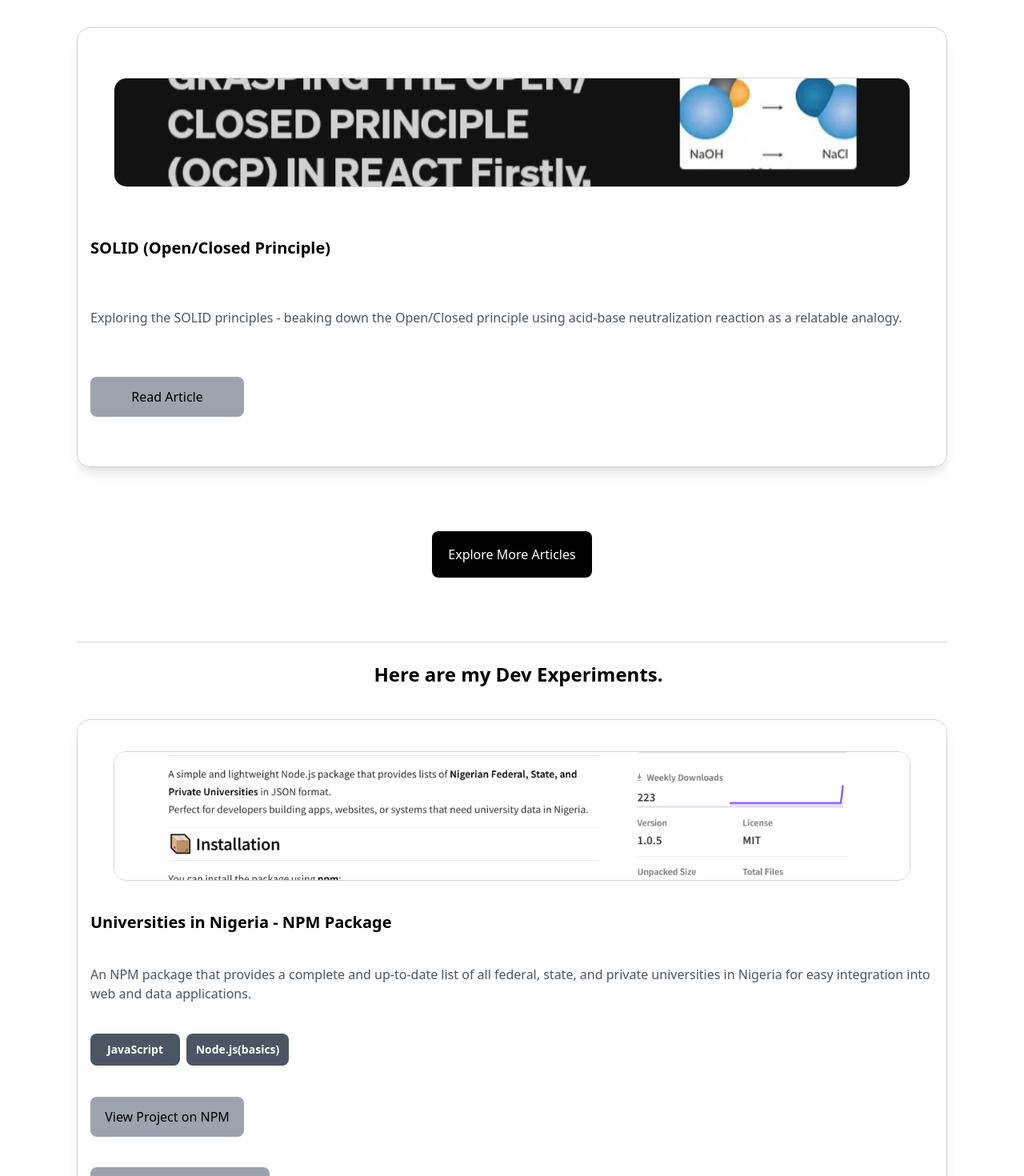
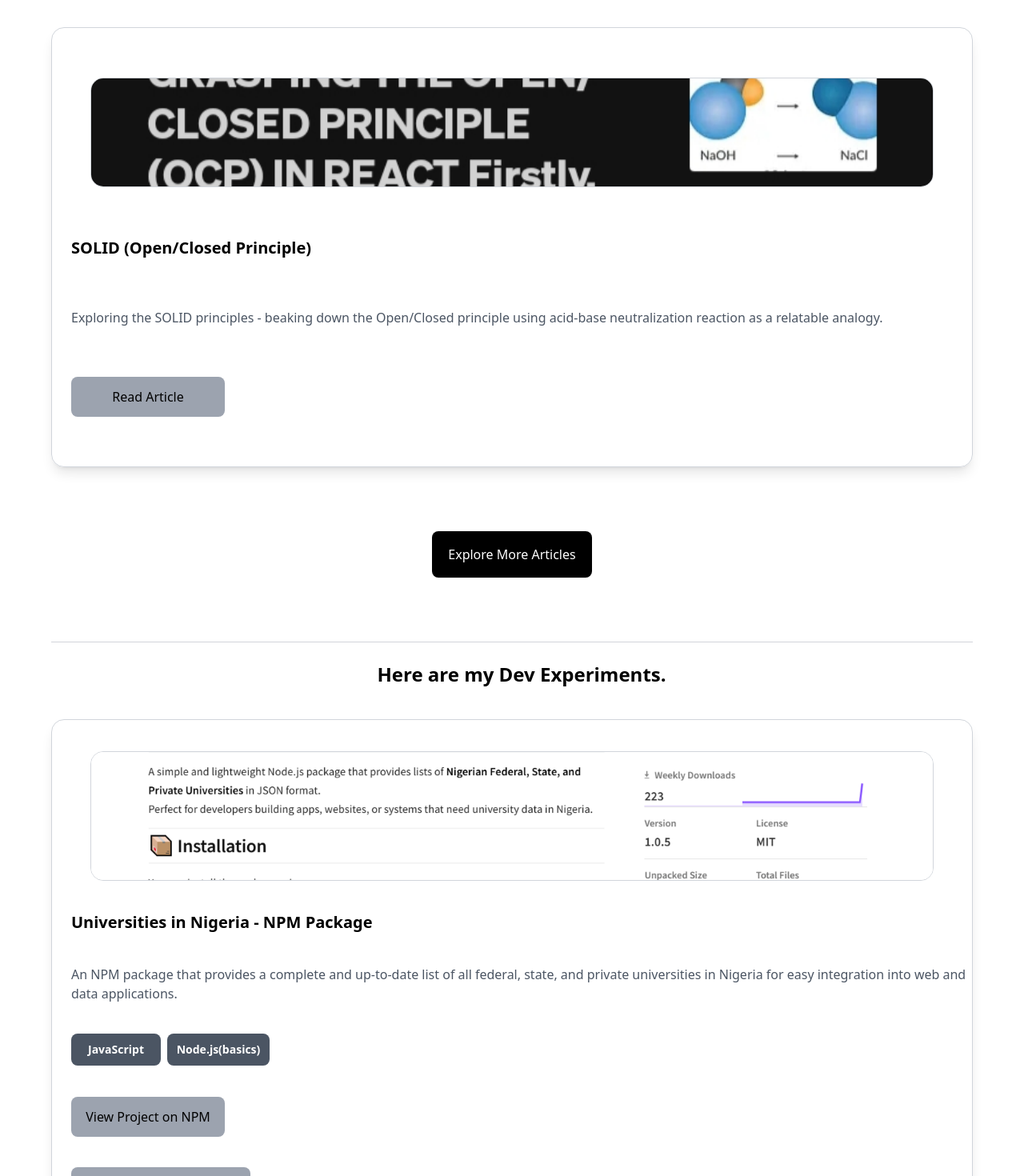
Before and after one commit to Hub-devAnthony/Portfolio, a React (Vite) app: page / in a window 1280 px wide. Shown: the part 3295-4765 px from the top of the page at 80% size. Built offline with nearby package versions, Linux system fonts and the light colour scheme.

Commit message:
fixed some issues

```diff
--- a/src/Projects-Motion.jsx
+++ b/src/Projects-Motion.jsx
@@ -23,7 +23,7 @@ function Motion () {
 
       <main className="flex flex-col h-[560px] lg:h-[520px] w-[90vw] border-gray-300 border rounded-2xl shadow-lg">
         <div className="ml-4 mt-12 flex items-center gap-2">
-          <div className="flex items-center justify-center h-12 w-12 bg-black rounded-lg"><Megaphone className="text-white" /></div>
+          <div className="flex flex-shrink-0 items-center justify-center h-12 w-12 bg-black rounded-lg"><Megaphone className="text-white" /></div>
           <p className="text-lg font-bold text-black">Brand Ambassadorship Opportunities</p>
         </div>
         <p className="mt-6 ml-4 mr-4 text-base font-medium text-gray-600">Beyond coding, I've been involved in a number of campus brand ambassadorship opportunities, including <a href="https://www.univad.org/" className="text-blue-600 underline">Univad</a> and <a href="https://cowrywise.com/" className="text-blue-600 underline">Cowrywise.</a></p>
--- a/src/Projects-Section.jsx
+++ b/src/Projects-Section.jsx
@@ -11,13 +11,13 @@ function ProjectsSection () {
     <div id="project" data-aos="fade-up" data-aos-delay="600">
        <p className="mt-6 text-center text-2xl font-extrabold text-black">My Articles.</p>
 
-       <div className="flex flex-col justify-evenly mt-10 mx-auto h-[550px] w-[85vw] border-gray-300 border rounded-2xl shadow-lg">
+       <div className="flex flex-col justify-evenly mt-10 mx-auto h-[550px] w-[90vw] border-gray-300 border rounded-2xl shadow-lg">
         <div className="mx-auto rounded-2xl border-gray-300 border w-11/12 h-1/4 overflow-hidden">
           <img className="w-full h-full object-cover" src="article.jpg" />
         </div>
-        <p className="ml-4 text-xl font-bold text-black">SOLID (Open/Closed Principle)</p>
-        <p className="ml-4 text-base font-medium text-gray-600">Exploring the SOLID principles - beaking down the Open/Closed principle using acid-base neutralization reaction as a relatable analogy.</p>
-        <a href="https://medium.com/@anthony.yk"><button className="ml-4 h-[50px] w-48 bg-gray-400 rounded-lg font-medium text-base">Read Article</button></a>
+        <p className="ml-6 text-xl font-bold text-black">SOLID (Open/Closed Principle)</p>
+        <p className="ml-6 text-base font-medium text-gray-600">Exploring the SOLID principles - beaking down the Open/Closed principle using acid-base neutralization reaction as a relatable analogy.</p>
+        <a href="https://medium.com/@anthony.yk"><button className="ml-6 h-[50px] w-48 bg-gray-400 rounded-lg font-medium text-base">Read Article</button></a>
       </div>
 
       <a href="https://medium.com/@anthony.yk">
@@ -26,94 +26,94 @@ function ProjectsSection () {
         </div>
       </a>
 
-      <div className="mx-auto mt-20 w-[85vw] border-t border-gray-300"></div>
+      <div className="mx-auto mt-20 w-[90vw] border-t border-gray-300"></div>
 
-      <p className="mt-6 ml-4 text-2xl text-center font-extrabold text-black">Here are my Dev Experiments.</p>
+      <p className="mt-6 ml-6 text-2xl text-center font-extrabold text-black">Here are my Dev Experiments.</p>
 
-      <div className="flex flex-col justify-evenly mt-10 mx-auto h-[650px] w-[85vw] border-gray-300 border rounded-2xl shadow-lg">
+      <div className="flex flex-col justify-evenly mt-10 mx-auto h-[650px] w-[90vw] border-gray-300 border rounded-2xl shadow-lg">
         <div className="mx-auto rounded-2xl border-gray-300 border w-11/12 h-1/4 overflow-hidden">
           <img className="w-full h-full object-cover" src="package.png" />
         </div>
-        <p className="ml-4 mr-6 text-xl font-bold text-black">Universities in Nigeria - NPM Package</p>
-        <p className="ml-4 text-base font-medium text-gray-600">An NPM package that provides a complete and up-to-date list of all federal, state, and private universities in Nigeria for easy integration into web and data applications.</p>
+        <p className="ml-6 mr-6 text-xl font-bold text-black">Universities in Nigeria - NPM Package</p>
+        <p className="ml-6 text-base font-medium text-gray-600">An NPM package that provides a complete and up-to-date list of all federal, state, and private universities in Nigeria for easy integration into web and data applications.</p>
         <div>
-          <button className="ml-4 h-10 w-28 text-white bg-gray-600 rounded-lg font-bold text-sm">JavaScript</button>
+          <button className="ml-6 h-10 w-28 text-white bg-gray-600 rounded-lg font-bold text-sm">JavaScript</button>
           <button className="ml-2 h-10 w-32 text-white bg-gray-600 rounded-lg font-bold text-sm">Node.js(basics)</button>
         </div>
-        <a href="https://www.npmjs.com/package/nigerian-universities-data"><button className="ml-4 h-[50px] w-48 bg-gray-400 rounded-lg font-medium text-base">View Project on NPM</button></a>
-        <a href="https://github.com/Hub-devAnthony/nigerian-universities-data"><button className="ml-4 h-[50px] w-56 bg-gray-400 rounded-lg font-medium text-base">View Project on Github</button></a>
+        <a href="https://www.npmjs.com/package/nigerian-universities-data"><button className="ml-6 h-[50px] w-48 bg-gray-400 rounded-lg font-medium text-base">View Project on NPM</button></a>
+        <a href="https://github.com/Hub-devAnthony/nigerian-universities-data"><button className="ml-6 h-[50px] w-56 bg-gray-400 rounded-lg font-medium text-base">View Project on Github</button></a>
       </div>
 
-      <div className="flex flex-col justify-evenly mt-10 mx-auto h-[650px] w-[85vw] border-gray-300 border rounded-2xl shadow-lg">
+      <div className="flex flex-col justify-evenly mt-10 mx-auto h-[650px] w-[90vw] border-gray-300 border rounded-2xl shadow-lg">
         <div className="mx-auto rounded-2xl border-gray-300 border w-11/12 h-1/4 overflow-hidden">
           <img className="w-full h-full object-cover" src="inerface.png" />
         </div>
-        <p className="ml-4 mr-6 text-xl font-bold text-black">Nigerian Universities - Demo Interface</p>
-        <p className="ml-4 text-base font-medium text-gray-600">A quick sneak peak into how the Nigerian Universities package works - clean UI, simple data display and smooth experience.</p>
+        <p className="ml-6 mr-6 text-xl font-bold text-black">Nigerian Universities - Demo Interface</p>
+        <p className="ml-6 text-base font-medium text-gray-600">A quick sneak peak into how the Nigerian Universities package works - clean UI, simple data display and smooth experience.</p>
         <div>
-          <button className="ml-4 h-10 w-28 text-white bg-gray-600 rounded-lg font-bold text-sm">TailwindCSS</button>
+          <button className="ml-6 h-10 w-28 text-white bg-gray-600 rounded-lg font-bold text-sm">TailwindCSS</button>
           <button className="ml-2 h-10 w-20 text-white bg-gray-600 rounded-lg font-bold text-sm">React.js</button>
         </div>
-        <a href="https://directory-of-nigerian-universities.vercel.app/"><button className="ml-4 h-[50px] w-48 bg-gray-400 rounded-lg font-medium text-base">Live Demo</button></a>
-        <a href="https://github.com/Hub-devAnthony/Directory-of-Nigerian-Universities"><button className="ml-4 h-[50px] w-56 bg-gray-400 rounded-lg font-medium text-base">View Project on Github</button></a>
+        <a href="https://directory-of-nigerian-universities.vercel.app/"><button className="ml-6 h-[50px] w-48 bg-gray-400 rounded-lg font-medium text-base">Live Demo</button></a>
+        <a href="https://github.com/Hub-devAnthony/Directory-of-Nigerian-Universities"><button className="ml-6 h-[50px] w-56 bg-gray-400 rounded-lg font-medium text-base">View Project on Github</button></a>
       </div>
 
-      <div className="flex flex-col justify-evenly mt-6 mx-auto h-[650px] w-[85vw] border-gray-300 border rounded-2xl shadow-lg">
+      <div className="flex flex-col justify-evenly mt-6 mx-auto h-[650px] w-[90vw] border-gray-300 border rounded-2xl shadow-lg">
         <div className="rounded-xl mx-auto border-gray-300 border w-11/12 h-1/4 overflow-hidden">
           <img className="w-full h-full object-cover" src="third.png" />
         </div>
-        <p className="ml-4 text-xl font-bold text-black">GreenLab</p>
-        <p className="ml-4 text-base font-medium text-gray-600">Building a mobile web app that allows users to identify households chemicals, understand safe usage and promotes eco-friendly alternatives.</p>
+        <p className="ml-6 text-xl font-bold text-black">GreenLab</p>
+        <p className="ml-6 text-base font-medium text-gray-600">Building a mobile web app that allows users to identify households chemicals, understand safe usage and promotes eco-friendly alternatives.</p>
         <div>
-          <button className="ml-4 h-10 w-28 text-white bg-gray-600 rounded-lg font-bold text-sm">TailwindCSS</button>
+          <button className="ml-6 h-10 w-28 text-white bg-gray-600 rounded-lg font-bold text-sm">TailwindCSS</button>
           <button className="ml-2 h-10 w-20 text-white bg-gray-600 rounded-lg font-bold text-sn">React.js</button>
         </div>
-        <a href="https://greenlab-eta.vercel.app/"><button className="ml-4 h-[50px] w-48 bg-gray-400 rounded-lg font-medium text-base">Live Demo</button></a>
-        <a href="https://github.com/Hub-devAnthony/safety-checker"><button className="ml-4 h-[50px] w-56 bg-gray-400 rounded-lg font-medium text-base">View Project on Github</button></a>
+        <a href="https://greenlab-eta.vercel.app/"><button className="ml-6 h-[50px] w-48 bg-gray-400 rounded-lg font-medium text-base">Live Demo</button></a>
+        <a href="https://github.com/Hub-devAnthony/safety-checker"><button className="ml-6 h-[50px] w-56 bg-gray-400 rounded-lg font-medium text-base">View Project on Github</button></a>
       </div>
 
-      <div className="flex flex-col justify-evenly mt-10 mx-auto h-[650px] w-[85vw] border-gray-300 border rounded-2xl shadow-lg">
+      <div className="flex flex-col justify-evenly mt-10 mx-auto h-[650px] w-[90vw] border-gray-300 border rounded-2xl shadow-lg">
         <div className="mx-auto rounded-xl border-gray-300 border w-11/12 h-1/4 overflow-hidden">
           <img className="w-full h-full object-cover" src="fourth.png" />
         </div>
-        <p className="ml-4 text-xl font-bold text-black">ChemQuest</p>
-        <p className="ml-4 text-base font-medium text-gray-600">An interactive quiz game that helps users learn about different chemicals, their use, and their effects on the environment.</p>
+        <p className="ml-6 text-xl font-bold text-black">ChemQuest</p>
+        <p className="ml-6 text-base font-medium text-gray-600">An interactive quiz game that helps users learn about different chemicals, their use, and their effects on the environment.</p>
         <div>
-          <button className="ml-4 h-10 w-28 text-white bg-gray-600 rounded-lg font-bold text-sm">TailwindCSS</button>
+          <button className="ml-6 h-10 w-28 text-white bg-gray-600 rounded-lg font-bold text-sm">TailwindCSS</button>
           <button className="ml-2 h-10 w-24 text-white bg-gray-600 rounded-lg font-bold text-sm">JavaScript</button>
         </div>
-        <a href="https://hub-devanthony.github.io/ChemQuest/"><button className="ml-4 h-[50px] w-48 bg-gray-400 rounded-lg font-medium text-base">Live Demo</button></a>
-        <a href="https://github.com/Hub-devAnthony/ChemQuest"><button className="ml-4 h-[50px] w-56 bg-gray-400 rounded-lg font-medium text-base">View Project on Github</button></a>
+        <a href="https://hub-devanthony.github.io/ChemQuest/"><button className="ml-6 h-[50px] w-48 bg-gray-400 rounded-lg font-medium text-base">Live Demo</button></a>
+        <a href="https://github.com/Hub-devAnthony/ChemQuest"><button className="ml-6 h-[50px] w-56 bg-gray-400 rounded-lg font-medium text-base">View Project on Github</button></a>
       </div>
 
-      <div className="flex flex-col justify-evenly mt-10 mx-auto h-[650px] w-[85vw] border-gray-300 border rounded-2xl shadow-lg">
+      <div className="flex flex-col justify-evenly mt-10 mx-auto h-[650px] w-[90vw] border-gray-300 border rounded-2xl shadow-lg">
         <div className="mx-auto rounded-xl border-gray-300 border w-11/12 h-1/4 overflow-hidden">
           <img className="w-full h-full object-cover" src="first.png" />
         </div>
-        <p className="ml-4 text-xl font-bold text-black">An E-commerce Website</p>
-        <p className="ml-4 text-base font-medium text-gray-600">Working on a responsive e-commerce website with React.js and Tailwind CSS, with ongoing work to make it fully interactive.</p>
+        <p className="ml-6 text-xl font-bold text-black">An E-commerce Website</p>
+        <p className="ml-6 text-base font-medium text-gray-600">Working on a responsive e-commerce website with React.js and Tailwind CSS, with ongoing work to make it fully interactive.</p>
         <div>
-          <button className="ml-4 h-10 w-16 text-white bg-gray-600 rounded-lg font-bold text-sm">CSS</button>
+          <button className="ml-6 h-10 w-16 text-white bg-gray-600 rounded-lg font-bold text-sm">CSS</button>
           <button className="ml-2 h-10 w-24 text-white bg-gray-600 rounded-lg font-bold text-sm">JavaScript</button>
           <button className="ml-2 h-10 w-20 text-white bg-gray-600 rounded-lg font-bold text-sm">React.js</button>
         </div>
-        <a href=""><button className="ml-4 h-[50px] w-48 bg-gray-400 rounded-lg font-medium text-base">Live Demo</button></a>
-        <a href=""><button className="ml-4 h-[50px] w-56 bg-gray-400 rounded-lg font-medium text-base">View Project on Github</button></a>
+        <a href=""><button className="ml-6 h-[50px] w-48 bg-gray-400 rounded-lg font-medium text-base">Live Demo</button></a>
+        <a href=""><button className="ml-6 h-[50px] w-56 bg-gray-400 rounded-lg font-medium text-base">View Project on Github</button></a>
       </div>
 
-      <div className="flex flex-col justify-evenly mt-10 mx-auto h-[650px] w-[85vw] border-gray-300 border rounded-2xl shadow-lg">
+      <div className="flex flex-col justify-evenly mt-10 mx-auto h-[650px] w-[90vw] border-gray-300 border rounded-2xl shadow-lg">
         <div className="mx-auto rounded-2xl border-gray-300 border w-11/12 h-1/4 overflow-hidden">
           <img className="w-full h-full object-cover" src="second.png" />
         </div>
-        <p className="ml-4 text-xl font-bold text-black">A ChatBot</p>
-        <p className="ml-4 text-base font-medium text-gray-600">Built a simple chatbot with React.js that answers user questions in real time, working on adding more data to it.</p>
+        <p className="ml-6 text-xl font-bold text-black">A ChatBot</p>
+        <p className="ml-6 text-base font-medium text-gray-600">Built a simple chatbot with React.js that answers user questions in real time, working on adding more data to it.</p>
         <div>
-          <button className="ml-4 h-10 w-16 text-white bg-gray-600 rounded-lg font-bold text-sm">CSS</button>
+          <button className="ml-6 h-10 w-16 text-white bg-gray-600 rounded-lg font-bold text-sm">CSS</button>
           <button className="ml-2 h-10 w-24 text-white bg-gray-600 rounded-lg font-bold text-sm">JavaScript</button>
           <button className="ml-2 h-10 w-20 text-white bg-gray-600 rounded-lg font-bold text-sm">React.js</button>
         </div>
-        <a href="https://anthony-chatbot.vercel.app/"><button className="ml-4 h-[50px] w-48 bg-gray-400 rounded-lg font-medium text-base">Live Demo</button></a>
-        <a href="https://github.com/Hub-devAnthony/Chatbot"><button className="ml-4 h-[50px] w-56 bg-gray-400 rounded-lg font-medium text-base">View Project on Github</button></a>
+        <a href="https://anthony-chatbot.vercel.app/"><button className="ml-6 h-[50px] w-48 bg-gray-400 rounded-lg font-medium text-base">Live Demo</button></a>
+        <a href="https://github.com/Hub-devAnthony/Chatbot"><button className="ml-6 h-[50px] w-56 bg-gray-400 rounded-lg font-medium text-base">View Project on Github</button></a>
       </div>
 
       <div className="mx-auto mt-20 flex flex-col items-center justify-evenly">
```
